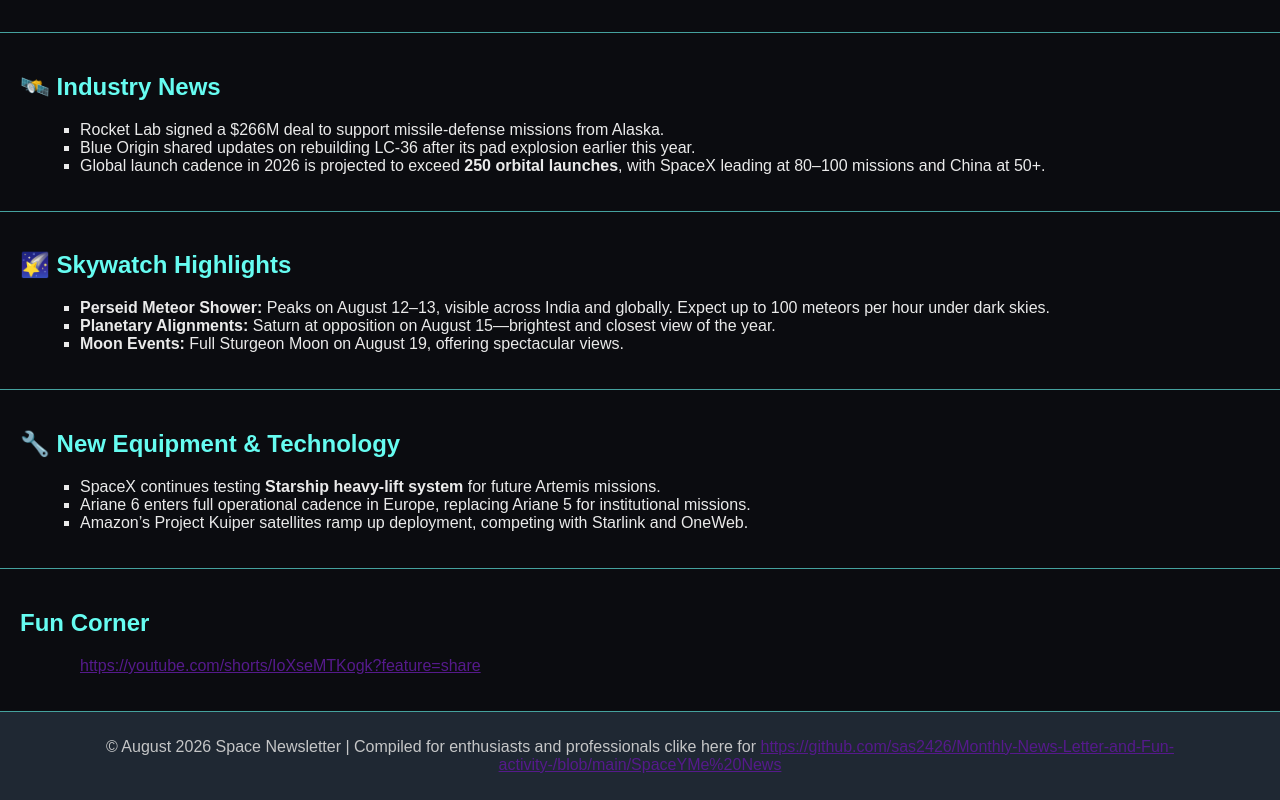
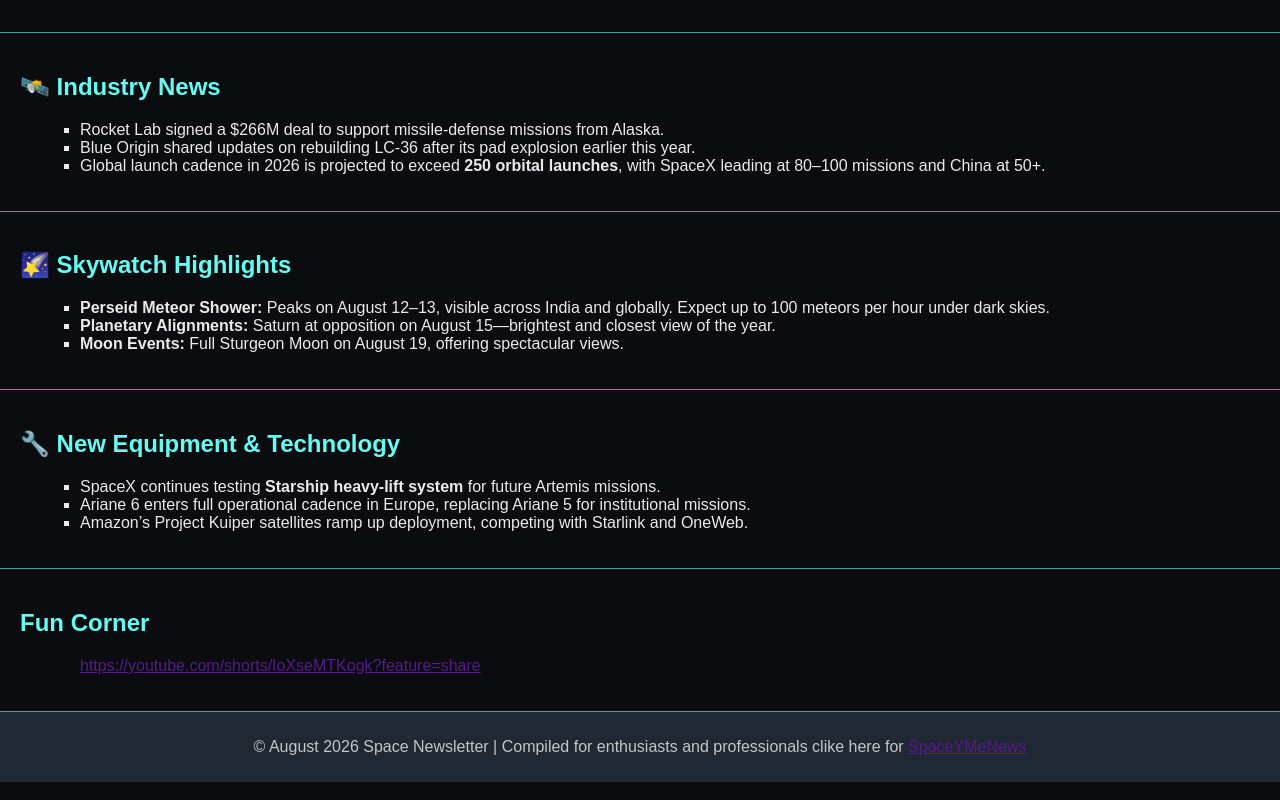
Before and after one commit to sas2426/Monthly-News-Letter-and-Fun-activity-, a plain HTML site: page index.html in a window 1280 px wide. Shown: the part 319-1119 px from the top of the page. Drawn offline with Linux system fonts and the light colour scheme.

Commit message:
Update footer link text in index.html

```diff
--- a/index.html
+++ b/index.html
@@ -62,7 +62,7 @@
     </ul>
   </section>
   <footer>
-    <p>© August 2026 Space Newsletter | Compiled for enthusiasts and professionals clike here for <a href>https://github.com/sas2426/Monthly-News-Letter-and-Fun-activity-/blob/main/SpaceYMe%20News</a></p>
+    <p>© August 2026 Space Newsletter | Compiled for enthusiasts and professionals clike here for <a href>SpaceYMeNews</a></p>
   </footer>
 </body>
 </html>
```
